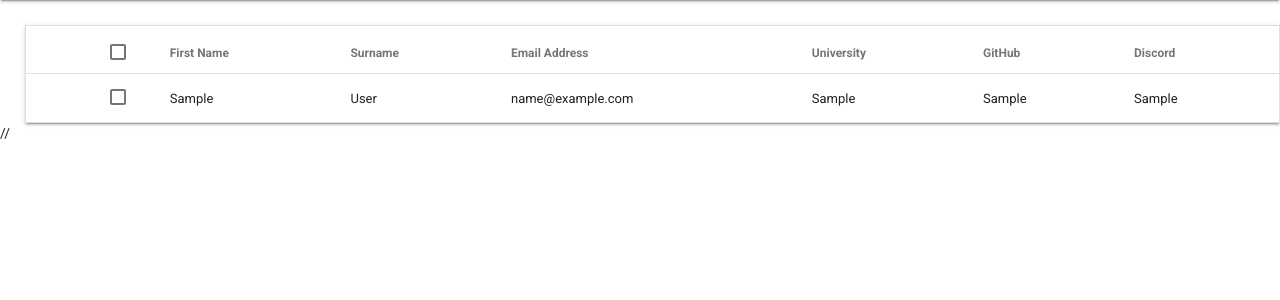
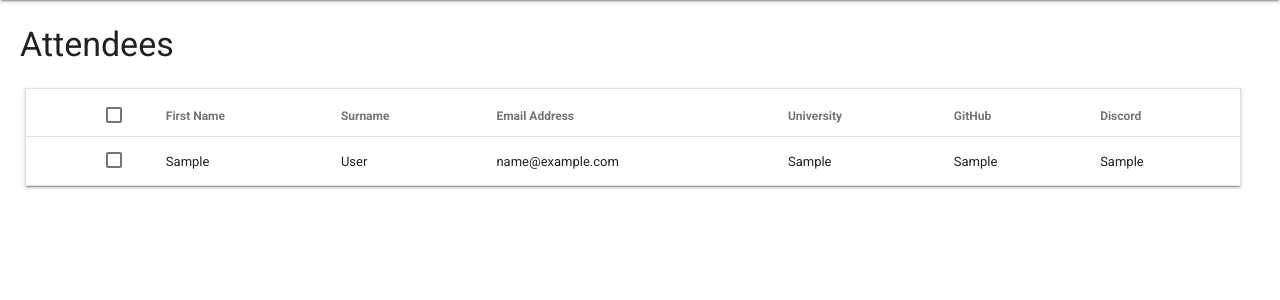
Before and after one commit to BullHacks/hackpanel, a PHP site: page /attendees.php in a window 1280 px wide. Shown: the part 64-364 px from the top of the page. Run offline with PHP 8.4, Linux system fonts and the light colour scheme; the visitor is signed in with stand-in values (Sample User, id 1); tables that the repository leaves empty or names only in its code hold one stand-in row (values such as "Sample post").

Commit message:
The Attendees Table works now

```diff
--- a/attendees.php
+++ b/attendees.php
@@ -5,7 +5,6 @@ require('./conf/sescheck.php');
 
 $qry = 'SELECT * FROM users';
 $sql = mysqli_query($conn, $qry) or die("Error connecting to database.");
-// $row = mysqli_fetch_assoc($sql);
 ?>
 
 <html>
@@ -51,7 +50,8 @@ $sql = mysqli_query($conn, $qry) or die("Error connecting to database.");
             </nav>
         </div>
 
-		<table class="mdl-data-table mdl-js-data-table mdl-data-table--selectable mdl-shadow--2dp">
+        <div class="section-heading"><h3 style="text-align: left;">Attendees</h3></div>
+		<table id="tblAttendees" class="mdl-data-table mdl-js-data-table mdl-data-table--selectable mdl-shadow--2dp">
   			<thead>
     			<tr>
       				<th class="mdl-data-table__cell--non-numeric">First Name</th>
@@ -77,7 +77,6 @@ $sql = mysqli_query($conn, $qry) or die("Error connecting to database.");
                 <?php } ?>
   			</tbody>
 		</table>
-        // <?php echo($row); ?>
     	</div>
     </body>
 </html>
--- a/css/main.css
+++ b/css/main.css
@@ -8,6 +8,10 @@ body {
 
 .section-heading {
 	padding-left: 20px;
+}
+
+.section-heading h3 {
+	text-align: left;
 }
 
 .mdl-data-table {
@@ -26,3 +30,9 @@ body {
 	padding-top: 12px;
 	padding-right: 40px;
   }
+
+#tblAttendees {
+	margin-top: 0%;
+	margin-right: auto;
+	width: 95%;
+}
--- a/home.php
+++ b/home.php
@@ -51,7 +51,7 @@ require('./conf/sescheck.php');
             </nav>
         </div>
 
-		<div class="section-heading"><h3 style="text-align: left;">Announcements</h3></div>
+		<div class="section-heading"><h3>Announcements</h3></div>
 		<div class="mdl-cell mdl-cell--12-col">[INSERT RSS FEED HERE]</div>
 
     	</div>
```
